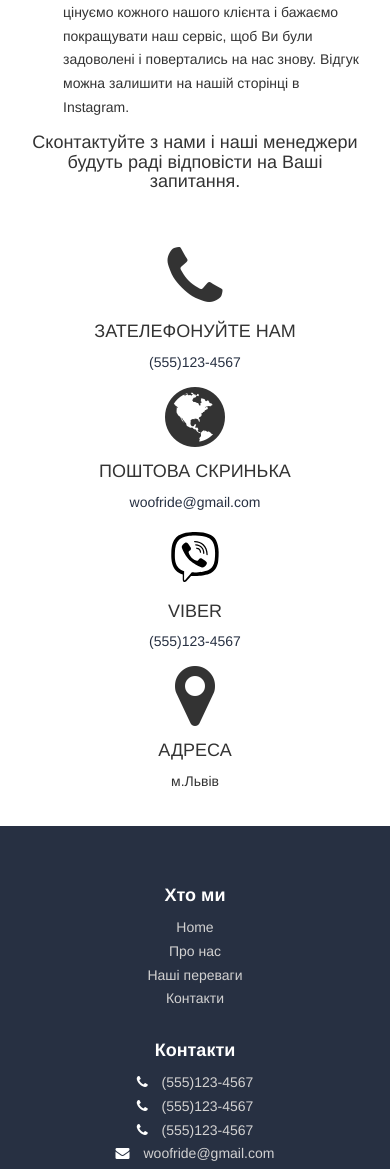
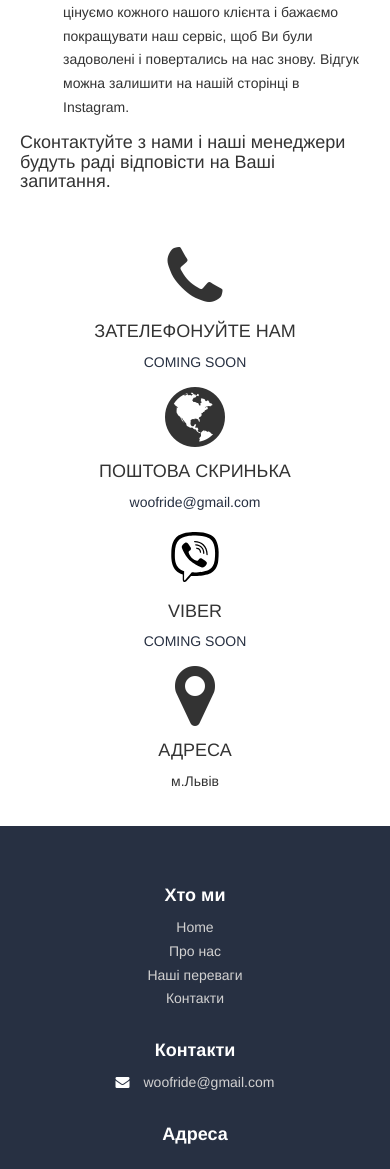
Before and after one commit to arizona-kh/arizona-kh.github.io, a plain HTML site: page index.html in a window 390 px wide. Shown: the part 2920-4089 px from the top of the page. Drawn offline with nearby package versions, Linux system fonts and the light colour scheme; a script that the page names is missing.

Commit message:
phone change

```diff
--- a/index.html
+++ b/index.html
@@ -152,7 +152,7 @@
              <li>Наші менеджери повідомляють Вам про готовність та уточнять деталі для відправки. Всі замовлення відправляємо Новою Поштою.</li>
              <li>Завершальний етап - це Ваш відгук. Ми цінуємо кожного нашого клієнта і бажаємо покращувати наш сервіс, щоб Ви були задоволені і повертались на нас знову. Відгук можна залишити на нашій сторінці в Instagram.</li>
            </ul>
-           <h4 class="text-center w-75 m-auto">Сконтактуйте з нами і наші менеджери будуть раді відповісти на Ваші запитання.</h4>
+           <h4>Сконтактуйте з нами і наші менеджери будуть раді відповісти на Ваші запитання.</h4>
          </div>
          </div>
 
@@ -163,7 +163,7 @@
                   <div class="card-body text-center">
                     <i class="fa fa-phone fa-5x mb-3" aria-hidden="true"></i>
                     <h4 class="text-uppercase mb-5">Зателефонуйте нам</h4>
-                    <a href="tel:5551234567">(555)123-4567</a><br>
+                    <a href="tel:">COMING SOON</a><br>
                   </div>
                 </div>
              </div>
@@ -173,7 +173,7 @@
                   <div class="card-body text-center">
                     <i class="fa fa-globe fa-5x mb-3" aria-hidden="true"></i>
                     <h4 class="text-uppercase mb-5">Поштова скринька</h4>
-                    <a href="mailto:john@example.com">woofride@gmail.com</a><br>
+                    <a href="mailto:woofride@gmail.com">woofride@gmail.com</a><br>
                   </div>
                 </div>
              </div>
@@ -183,7 +183,7 @@
                   <div class="card-body text-center">
                     <img src="./viber-brands.svg" class="img-fluid" id="viber" alt="Responsive image" aria-hidden="true"></img>
                     <h4 class="text-uppercase mb-5">Viber</h4>
-                    <a href="tel:5551234567">(555)123-4567</a><br>
+                    <a href="tel:">COMING SOON</a><br>
                   </div>
                 </div>
              </div>
@@ -222,10 +222,10 @@
       <div class="col-sm-3">
           <h5>Контакти</h5>
             <ul>
-              <li> <i class="fa fa-phone mr-3"></i> <a href="tel:5551234567">(555)123-4567</a></li>
+<!--               <li> <i class="fa fa-phone mr-3"></i> <a href="tel:5551234567">(555)123-4567</a></li>
               <li> <i class="fa fa-phone mr-3"></i> <a href="tel:5551234567">(555)123-4567</a></li>
               <li><i class="fa fa-phone mr-3"></i> <a href="tel:5551234567">(555)123-4567</a></li>
-              <li><i class="fa fa-envelope mr-3"></i> <a href="mailto:john@example.com">woofride@gmail.com</a></li>
+ -->              <li><i class="fa fa-envelope mr-3"></i> <a href="mailto:woofride@gmail.com">woofride@gmail.com</a></li>
             </ul>
       </div>
 
@@ -239,9 +239,9 @@
 
       <div class="col-sm-3">
         <div class="social-networks">
-              <a href="http://instagram.com/woofride" class="instagram"><i class="fa fa-instagram"></i></a>
+            <a href="http://instagram.com/woofride" class="instagram"><i class="fa fa-instagram"></i></a>
         </div>
-              <button type="button" class="btn btn-default"><a href="tel:5551234567">Зв'язатись з нами</a></button>
+            <!-- <button type="button" class="btn btn-default"><a href="tel:5551234567">Зв'язатись з нами</a></button> -->
         </div>
         </div>
 </div>
```
